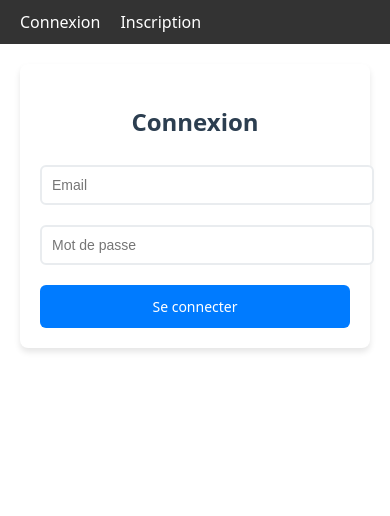
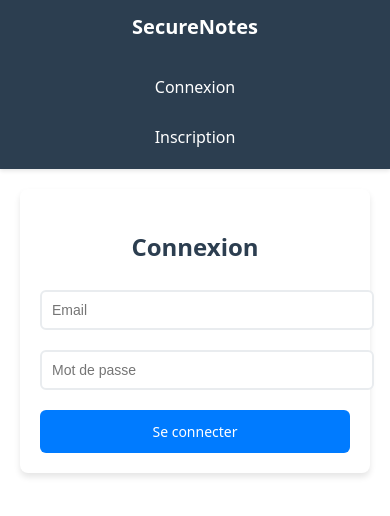
Before and after one commit to KanA-P-dot/SecureNotes, a React (Vite) app in the folder secure-notes-frontend/: page /login in a window 390 px wide. Shown: the top 516 px of the page. Built offline with nearby package versions, Linux system fonts and the light colour scheme.

Commit message:
improve navbar design and responsiveness,add better mobile layout

```diff
--- a/secure-notes-frontend/src/components/Navbar.jsx
+++ b/secure-notes-frontend/src/components/Navbar.jsx
@@ -1,6 +1,7 @@
 import { Link, useNavigate } from 'react-router-dom'
 import { getToken } from '../services/api'
 import { clearEncryptionKey } from '../utils/crypto'
+import styles from './Navbar.module.css'
 
 function Navbar() {
   const navigate = useNavigate()
@@ -13,45 +14,29 @@ function Navbar() {
   }
 
   return (
-    <nav style={{
-      backgroundColor: '#333',
-      padding: '10px 20px',
-      marginBottom: '20px'
-    }}>
-      <ul style={{
-        listStyle: 'none',
-        display: 'flex',
-        gap: '20px',
-        margin: 0,
-        padding: 0,
-        alignItems: 'center'
-      }}>
+    <nav className={styles.navbar}>
+      <div className={styles['nav-list']}>
+        <Link to="/" className={styles['nav-brand']}>SecureNotes</Link>
+
+        <div className={styles['nav-links']}>
           {isLoggedIn ? (
             <>
-            <li><Link to="/" style={{ color: 'white', textDecoration: 'none' }}>Mes Notes</Link></li>
-            <li>
+              <Link to="/" className={styles['nav-link']}>Mes Notes</Link>
               <button
                 onClick={handleLogout}
-                style={{
-                  backgroundColor: '#dc3545',
-                  color: 'white',
-                  border: 'none',
-                  padding: '5px 10px',
-                  borderRadius: '4px',
-                  cursor: 'pointer'
-                }}
+                className={styles['logout-btn']}
               >
                 Déconnexion
               </button>
-            </li>
             </>
           ) : (
             <>
-            <li><Link to="/login" style={{ color: 'white', textDecoration: 'none' }}>Connexion</Link></li>
-            <li><Link to="/register" style={{ color: 'white', textDecoration: 'none' }}>Inscription</Link></li>
+              <Link to="/login" className={styles['nav-link']}>Connexion</Link>
+              <Link to="/register" className={styles['nav-link']}>Inscription</Link>
             </>
           )}
-      </ul>
+        </div>
+      </div>
     </nav>
   )
 }
--- /dev/null
+++ b/secure-notes-frontend/src/components/Navbar.module.css
@@ -0,0 +1,94 @@
+.navbar {
+  background-color: #2c3e50;
+  padding: 15px 20px;
+  margin-bottom: 20px;
+  box-shadow: 0 2px 4px rgba(0,0,0,0.1);
+}
+
+.nav-list {
+  list-style: none;
+  display: flex;
+  gap: 25px;
+  margin: 0;
+  padding: 0;
+  align-items: center;
+  justify-content: space-between;
+}
+
+.nav-brand {
+  font-size: 20px;
+  font-weight: 600;
+  color: white;
+  text-decoration: none;
+}
+
+.nav-links {
+  display: flex;
+  gap: 20px;
+  align-items: center;
+}
+
+.nav-link {
+  color: white;
+  text-decoration: none;
+  padding: 8px 16px;
+  border-radius: 4px;
+  transition: background-color 0.3s;
+}
+
+.nav-link:hover {
+  background-color: rgba(255, 255, 255, 0.1);
+}
+
+.logout-btn {
+  background-color: #e74c3c;
+  color: white;
+  border: none;
+  padding: 8px 16px;
+  border-radius: 4px;
+  cursor: pointer;
+  font-size: 14px;
+  transition: background-color 0.3s;
+}
+
+.logout-btn:hover {
+  background-color: #c0392b;
+}
+
+@media (max-width: 768px) {
+  .navbar {
+    padding: 12px 15px;
+  }
+
+  .nav-list {
+    gap: 15px;
+    flex-direction: column;
+    align-items: stretch;
+  }
+
+  .nav-links {
+    gap: 10px;
+    justify-content: center;
+  }
+
+  .nav-brand {
+    text-align: center;
+    margin-bottom: 10px;
+  }
+}
+
+@media (max-width: 480px) {
+  .nav-links {
+    flex-direction: column;
+    width: 100%;
+  }
+
+  .nav-link {
+    text-align: center;
+    width: 100%;
+  }
+
+  .logout-btn {
+    width: 100%;
+  }
+}
```
Lines whose indentation alone changed are shown as unchanged.
